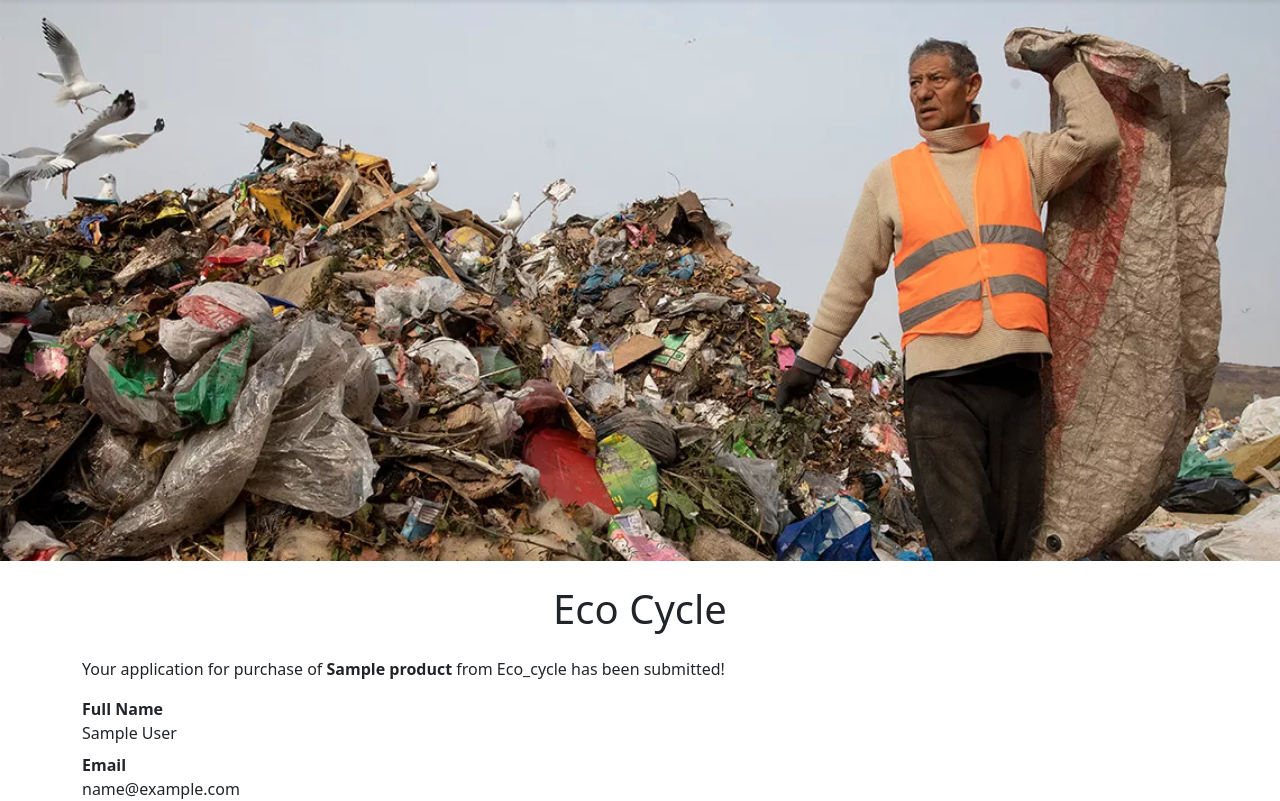
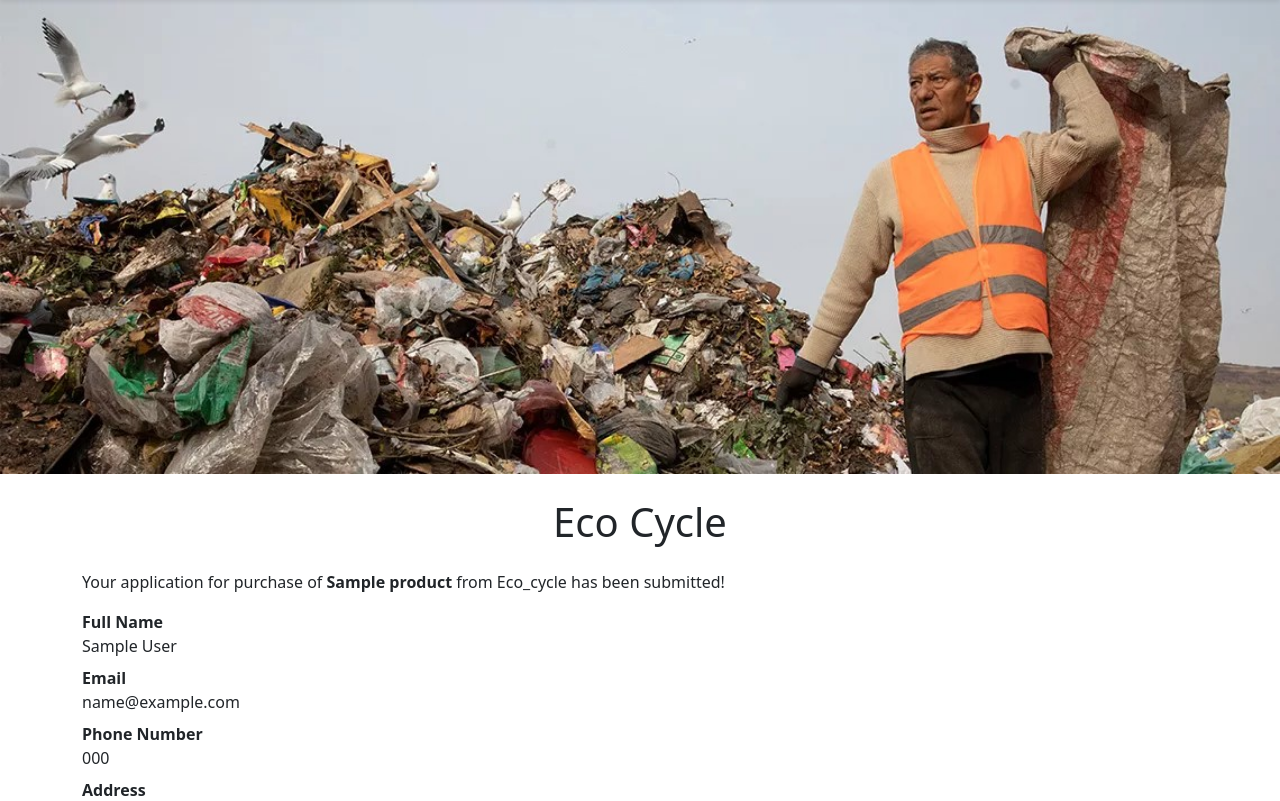
Before and after one commit to SugoiSama/SE_Project, a Flask app: template templates/application_submitted.html in a window 1280 px wide. Shown: the part 56-857 px from the top of the page. Run offline with Flask 3, Linux system fonts and the light colour scheme; the template is opened without the code that fills it: most values are stand-ins (such as "Sample title", 1, 10 or a date in 2020).

Commit message:
small change

```diff
--- a/app.py
+++ b/app.py
@@ -28,6 +28,7 @@ def apply_to_buy(id):
   data = request.form
 
   product = load_products_from_db(id)
+
   return render_template('application_submitted.html',
                          application=data,
                         product=product)
--- a/templates/application_submitted.html
+++ b/templates/application_submitted.html
@@ -13,7 +13,7 @@
         Eco Cycle
       </h1>
 
-      <p>Your application for purchase of <b>{{ product.p_name }}</b> from Eco_cycle has been submitted!</p>
+      <p>Your application for purchase of <b>{{ product['p_name'] }}</b> from Eco_cycle has been submitted!</p>
 
       <b>Full Name</b>
       <div class="mb-2">{{application['full_name']}}</div>
--- a/templates/banner.html
+++ b/templates/banner.html
@@ -5,4 +5,4 @@
   object-fit: cover;
   }
 </style>
-<img class="img-fluid mb-3" id="banner" src="https://seproject.akashrshakya99.repl.co/static/waste.webp" height = "320">
+<img class="img-fluid mb-3" id="banner" src="https://seproject.akashrshakya99.repl.co/static/waste.jpg" height = "320">
--- a/templates/home.html
+++ b/templates/home.html
@@ -31,7 +31,7 @@
       {% include 'productitem.html' %}
       {% endfor %}
      </div>
-    <h5 class="text-center mt-2 mb-4">Testimonials</h5>
+    <!-- <h5 class="text-center mt-2 mb-4">Testimonials</h5> -->
     <h5 class="text-center mt-2 mb-4">About us</h5>
 
 
```
Also changed, not shown: database.py (line endings or trailing spaces), static/waste.jpg (added), static/waste.webp (deleted), 1 other file.
